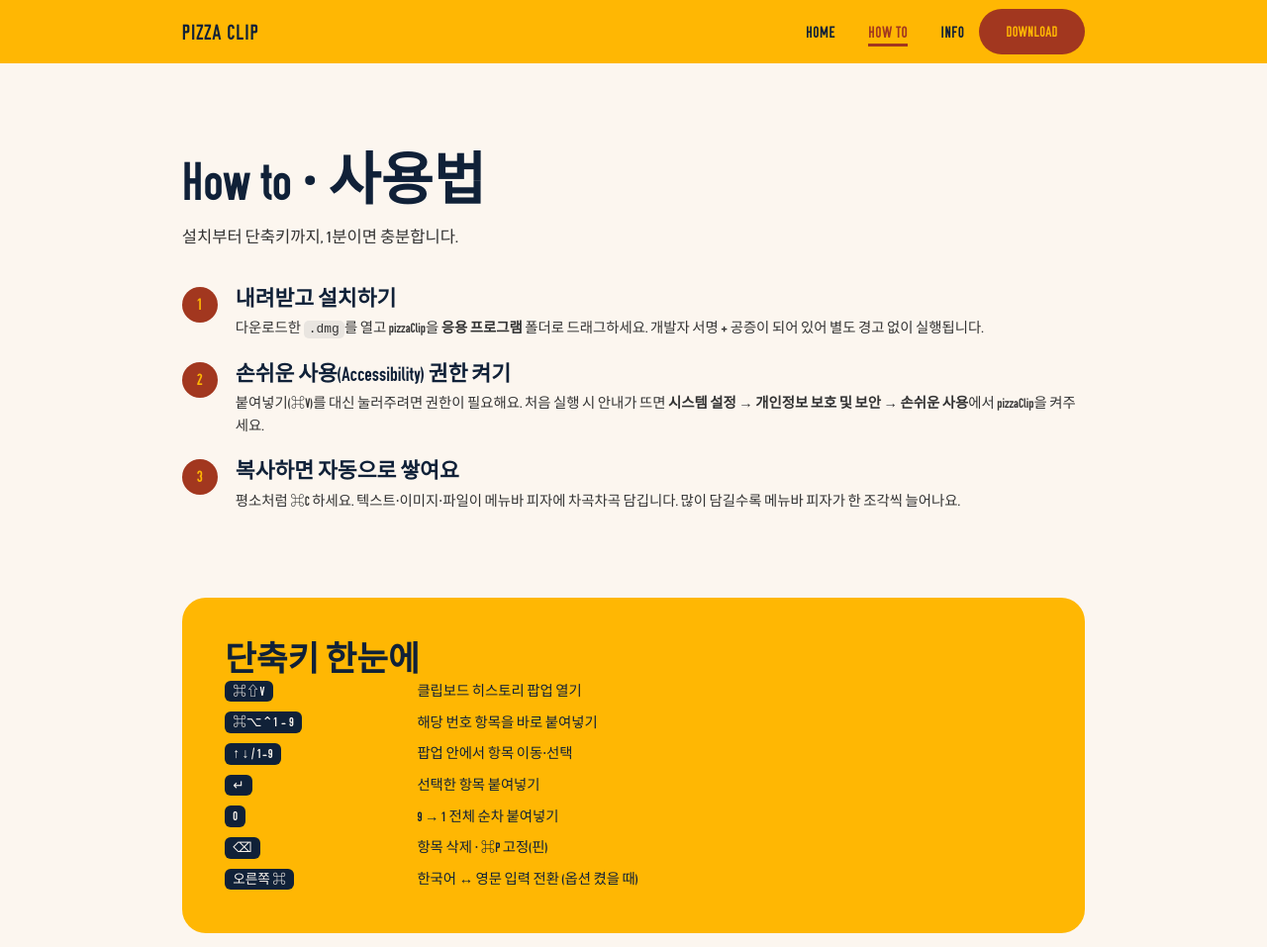
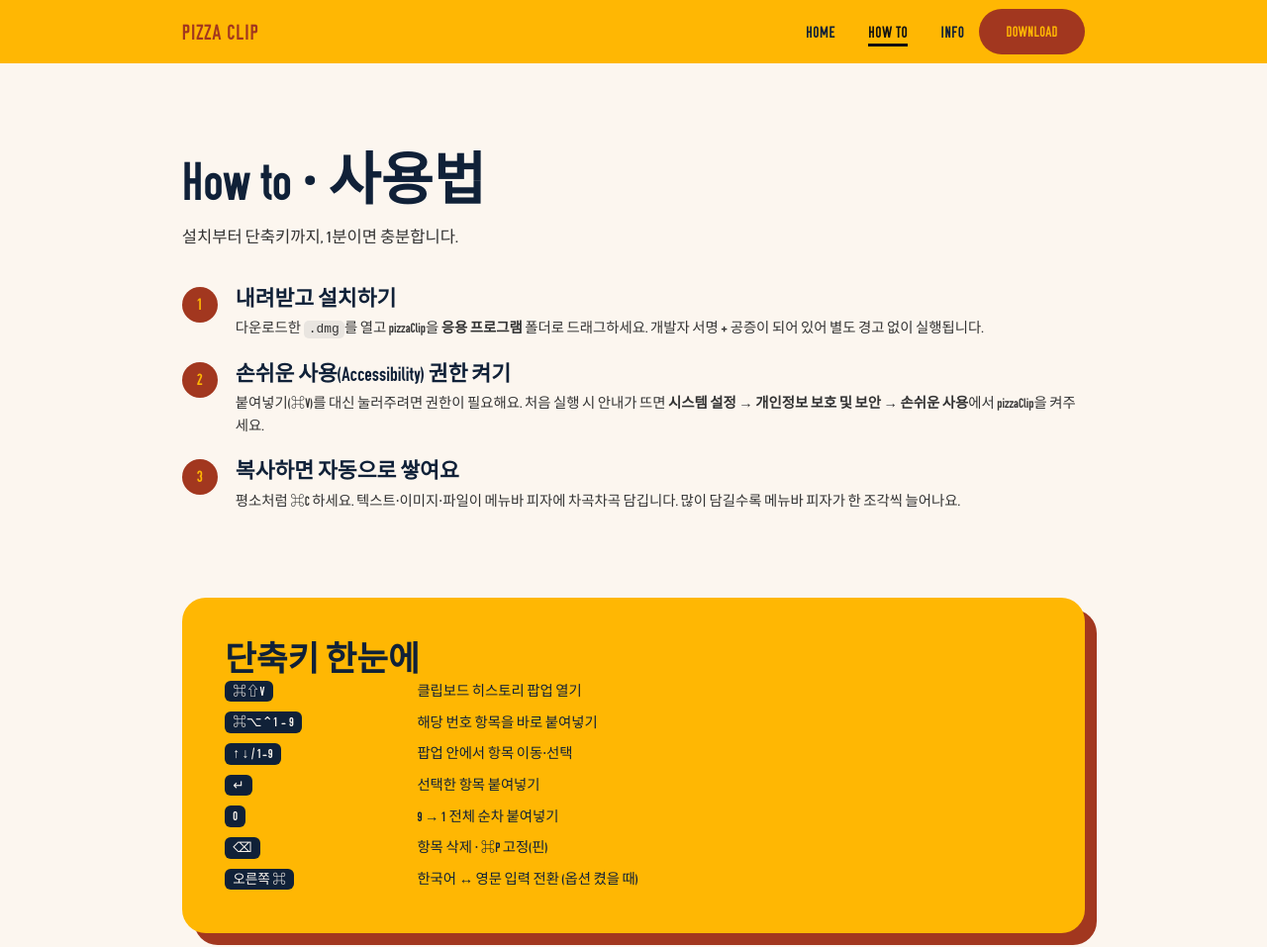
Before and after one commit to parkppuri01/pizzaClip, an Astro site in the folder web/: page /how-to in a window 1280 px wide. Shown: the top 957 px of the page at 99% size. Built offline with nearby package versions, Linux system fonts and the light colour scheme; Astro itself is replaced by a stand-in of ours; a web font is replaced by a local one.

Commit message:
style(web): 네비 색상 + 카드 오프셋 그림자 추가
상단 네비 로고를 빨강(--color-point)으로, HOW TO 메뉴를 검정(#111)으로 변경
(빨간 강조를 메뉴에서 로고로 이동).

카드에 단단한 오프셋 그림자 추가: 노란 카드(menu, 홈 2개·how-to 1개)는 빨간
그림자(12px), 흰 다운로드 카드(white)는 노란 테두리 → 검정 테두리 + 검정 그림자.

```diff
--- a/web/src/components/Card.astro
+++ b/web/src/components/Card.astro
@@ -18,6 +18,14 @@ const cls = `card card--${variant} ${className ?? ""}`.trim();
     border-radius: var(--radius-card);
     padding: clamp(1.5rem, 4vw, 3rem);
   }
-  .card--menu  { background: var(--color-menu); color: var(--color-ink); }
-  .card--white { background: var(--color-surface); border: var(--border-w) solid var(--color-menu); }
+  .card--menu  {
+    background: var(--color-menu);
+    color: var(--color-ink);
+    box-shadow: 12px 12px 0 0 var(--color-point); /* 빨간 오프셋 그림자 */
+  }
+  .card--white {
+    background: var(--color-surface);
+    border: var(--border-w) solid #111;           /* 검정 테두리 */
+    box-shadow: 12px 12px 0 0 #111;               /* 검정 오프셋 그림자 */
+  }
 </style>
--- a/web/src/components/Navbar.astro
+++ b/web/src/components/Navbar.astro
@@ -57,7 +57,7 @@ const isActive = (href: string) =>
     font-weight: 700;
     font-size: clamp(1.05rem, 3.6vw, 1.6rem);
     letter-spacing: 0.04em;
-    color: var(--color-ink);
+    color: var(--color-point); /* 로고 = 빨간색 */
     margin-right: auto;
     white-space: nowrap;
   }
@@ -85,6 +85,7 @@ const isActive = (href: string) =>
   /* 색 교차 (design.md: PIZZA=네이비, CLIP=빨강 …) */
   .navbar__link[data-color="ink"]   { color: var(--color-ink); }
   .navbar__link[data-color="point"] { color: var(--color-point); }
+  .navbar__link[href="/how-to"]     { color: #111; } /* HOW TO = 검정 */
   .navbar__link:hover    { opacity: 0.75; }
   .navbar__link.is-active { border-bottom-color: currentColor; }
 
```
